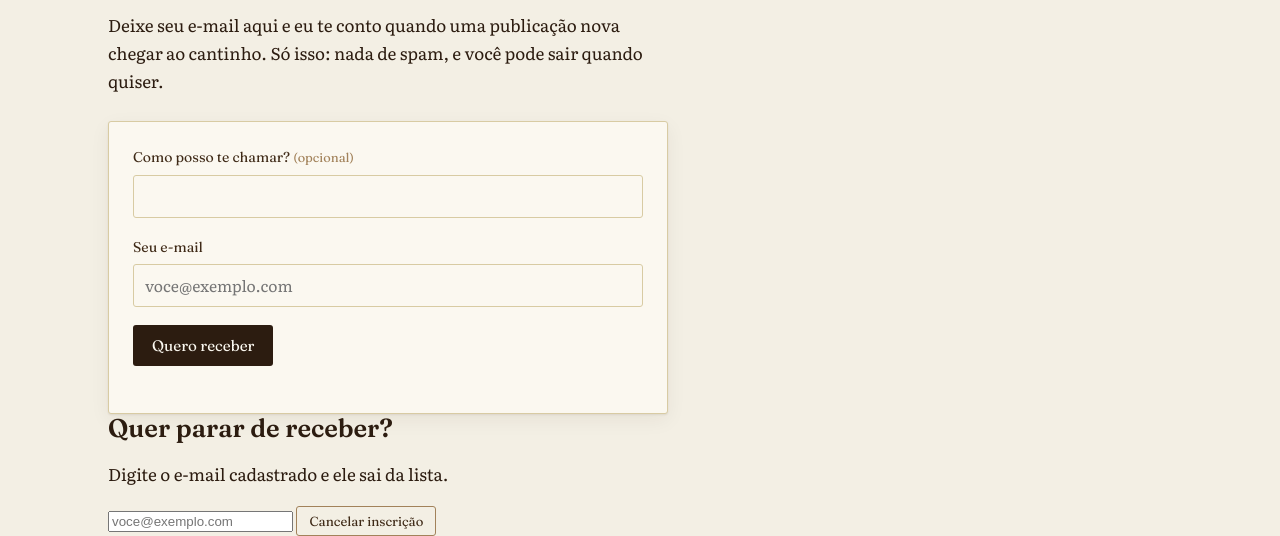
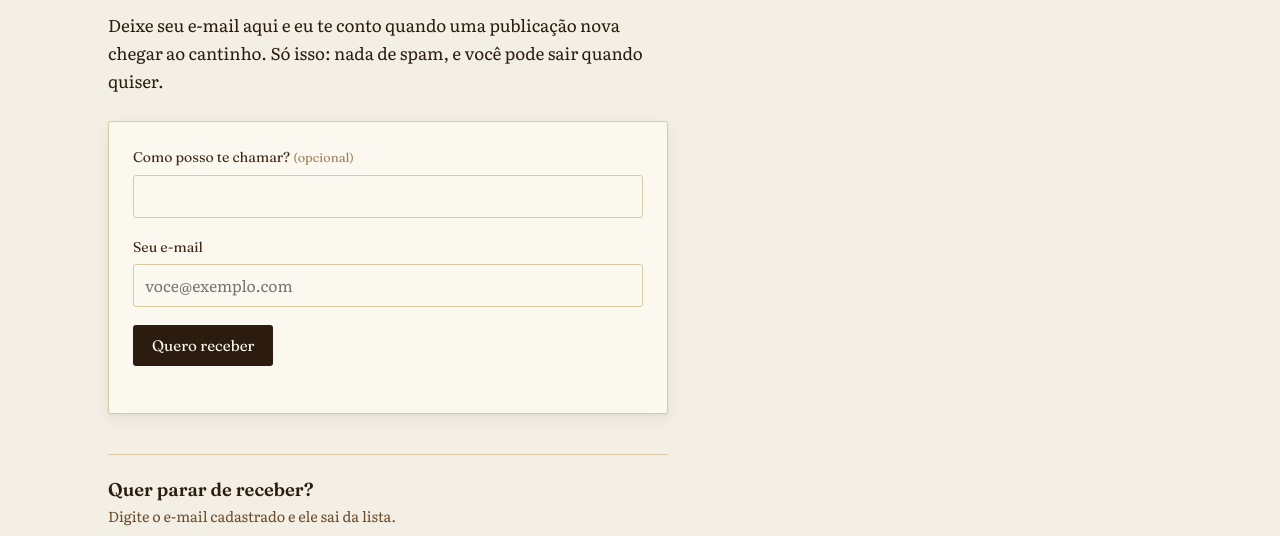
Before and after one commit to jacqueroll/FuumaFuma, a website: page newsletter.html in a window 1280 px wide. Shown: the part 228-764 px from the top of the page. Drawn offline with Linux system fonts and the light colour scheme.

Commit message:
Add files via upload

```diff
--- a/assets/css/style.css
+++ b/assets/css/style.css
@@ -916,3 +916,26 @@ h1, h2, h3, h4 {
   box-shadow: var(--shadow);
   padding: 24px 24px 18px;
 }
+
+.newsletter-leave {
+  margin-top: 40px;
+  padding-top: 24px;
+  border-top: 1px solid var(--tan-line);
+}
+
+.newsletter-leave h2 { font-size: 1.15rem; margin-bottom: 4px; }
+
+.newsletter-leave p { font-size: 0.9rem; color: var(--brown-600); margin: 0 0 12px; }
+
+.newsletter-leave__row { display: flex; gap: 8px; flex-wrap: wrap; }
+
+.newsletter-leave__row input {
+  flex: 1 1 220px;
+  border: 1px solid var(--tan-line);
+  background: var(--paper);
+  border-radius: var(--radius);
+  padding: 7px 11px;
+  font-family: 'Literata', serif;
+  font-size: 0.92rem;
+  color: var(--brown-950);
+}
```
